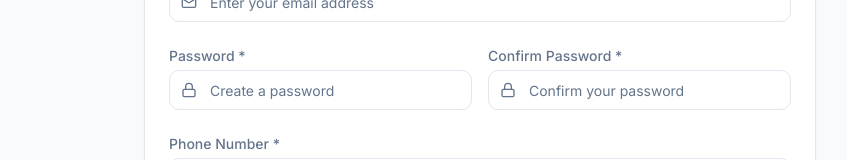
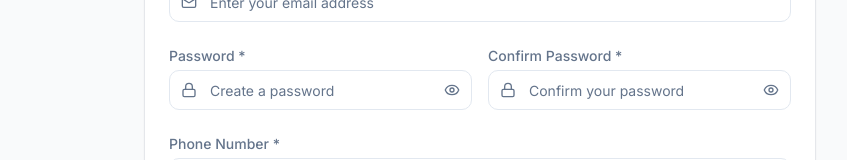
Before and after one commit to Twist1154/Content_Manager, a Next.js app: page /auth/admin/signup in a window 1280 px wide. Shown: the part 531-691 px from the top of the page, without its empty margins (160-1007 px from the left). Built offline with nearby package versions, Linux system fonts and the light colour scheme.

Commit message:
Feat: add password visibility toggle to auth forms
- Add "show/hide password" toggle functionality to `RegistrationForm` and `AuthForm`.
- Update password input fields with toggle icons.
- Improve user experience by allowing switching between hidden and visible password states.

```diff
--- a/components/auth/AuthForm.tsx
+++ b/components/auth/AuthForm.tsx
@@ -1,10 +1,11 @@
 'use client';
 
+import { useState } from 'react';
 import { Button } from '@/components/ui/Button';
 import { Input } from '@/components/ui/Input';
 import { Card, CardContent, CardHeader, CardTitle } from '@/components/ui/Card';
 import { FormField } from '@/components/ui/FormField'; // Use the new component
-import { Mail, Lock, Chrome } from 'lucide-react';
+import { Mail, Lock, Chrome, Eye, EyeOff } from 'lucide-react';
 import { useAuthForm } from '@/hooks/useAuthForm'; // Use the new hook
 import Link from 'next/link';
 
@@ -23,6 +24,8 @@ export function AuthForm({ mode, userType = 'client' }: AuthFormProps) {
     handleSubmit,
     signInWithGoogle,
   } = useAuthForm(mode, userType);
+
+  const [showPassword, setShowPassword] = useState(false);
 
   return (
     <Card className="w-full max-w-md mx-auto">
@@ -70,13 +73,22 @@ export function AuthForm({ mode, userType = 'client' }: AuthFormProps) {
           </FormField>
           <FormField label="Password" icon={Lock}>
             <Input
-            type="password"
+              type={showPassword ? 'text' : 'password'}
               placeholder="Password"
               value={formData.password || ''}
               onChange={(e) => handleInputChange('password', e.target.value)}
               required
-                className="pl-10"
+              className="pl-10 pr-10"
             />
+            <button
+              type="button"
+              aria-label={showPassword ? 'Hide password' : 'Show password'}
+              aria-pressed={showPassword}
+              onClick={() => setShowPassword((v) => !v)}
+              className="absolute right-3 top-1/2 -translate-y-1/2 text-muted-foreground hover:text-foreground"
+            >
+              {showPassword ? <EyeOff className="w-4 h-4" /> : <Eye className="w-4 h-4" />}
+            </button>
           </FormField>
           {mode === 'signin' && (
             <div className="text-right">
--- a/components/auth/RegistrationForm.tsx
+++ b/components/auth/RegistrationForm.tsx
@@ -1,10 +1,11 @@
 'use client';
 
+import { useState } from 'react';
 import { Button } from '@/components/ui/Button';
 import { Input } from '@/components/ui/Input';
 import { Card, CardContent, CardHeader, CardTitle } from '@/components/ui/Card';
 import { FormField } from '@/components/ui/FormField'; // Use the new component
-import { User, Mail, Lock, Phone, AtSign, Chrome } from 'lucide-react';
+import { User, Mail, Lock, Phone, AtSign, Chrome, Eye, EyeOff } from 'lucide-react';
 import { useAuthForm } from '@/hooks/useAuthForm'; // Use the same hook
 import { cn } from '@/lib/utils';
 
@@ -24,6 +25,9 @@ export function RegistrationForm({ userType = 'client' }: RegistrationFormProps)
     handleSubmit,
     signInWithGoogle,
   } = useAuthForm('signup', userType);
+
+  const [showPassword, setShowPassword] = useState(false);
+  const [showConfirmPassword, setShowConfirmPassword] = useState(false);
 
   return (
     <Card className="w-full max-w-2xl mx-auto">
@@ -99,16 +103,42 @@ export function RegistrationForm({ userType = 'client' }: RegistrationFormProps)
           <div className="grid grid-cols-1 md:grid-cols-2 gap-4">
             <FormField label="Password *" icon={Lock} error={errors.password}>
               <Input
-                  type="password"
+                  type={showPassword ? 'text' : 'password'}
                   placeholder="Create a password"
                   value={formData.password || ''}
                   onChange={(e) => handleInputChange('password', e.target.value)}
                   onBlur={() => handleBlur('password')}
                   required
-                  className={cn('pl-10', errors.password && 'border-destructive')} />
+                  className={cn('pl-10 pr-10', errors.password && 'border-destructive')} />
+              <button
+                type="button"
+                aria-label={showPassword ? 'Hide password' : 'Show password'}
+                aria-pressed={showPassword}
+                onClick={() => setShowPassword((v) => !v)}
+                className="absolute right-3 top-1/2 -translate-y-1/2 text-muted-foreground hover:text-foreground"
+              >
+                {showPassword ? <EyeOff className="w-4 h-4" /> : <Eye className="w-4 h-4" />}
+              </button>
             </FormField>
             <FormField label="Confirm Password *" icon={Lock} error={errors.confirmPassword}>
-              <Input type="password" placeholder="Confirm your password" value={formData.confirmPassword || ''} onChange={(e) => handleInputChange('confirmPassword', e.target.value)} onBlur={() => handleBlur('confirmPassword')} required className={cn('pl-10', errors.confirmPassword && 'border-destructive')} />
+              <Input
+                type={showConfirmPassword ? 'text' : 'password'}
+                placeholder="Confirm your password"
+                value={formData.confirmPassword || ''}
+                onChange={(e) => handleInputChange('confirmPassword', e.target.value)}
+                onBlur={() => handleBlur('confirmPassword')}
+                required
+                className={cn('pl-10 pr-10', errors.confirmPassword && 'border-destructive')}
+              />
+              <button
+                type="button"
+                aria-label={showConfirmPassword ? 'Hide password' : 'Show password'}
+                aria-pressed={showConfirmPassword}
+                onClick={() => setShowConfirmPassword((v) => !v)}
+                className="absolute right-3 top-1/2 -translate-y-1/2 text-muted-foreground hover:text-foreground"
+              >
+                {showConfirmPassword ? <EyeOff className="w-4 h-4" /> : <Eye className="w-4 h-4" />}
+              </button>
             </FormField>
           </div>
           <FormField label="Phone Number *" icon={Phone} error={errors.phoneNumber}>
```
Lines whose indentation alone changed are shown as unchanged.
